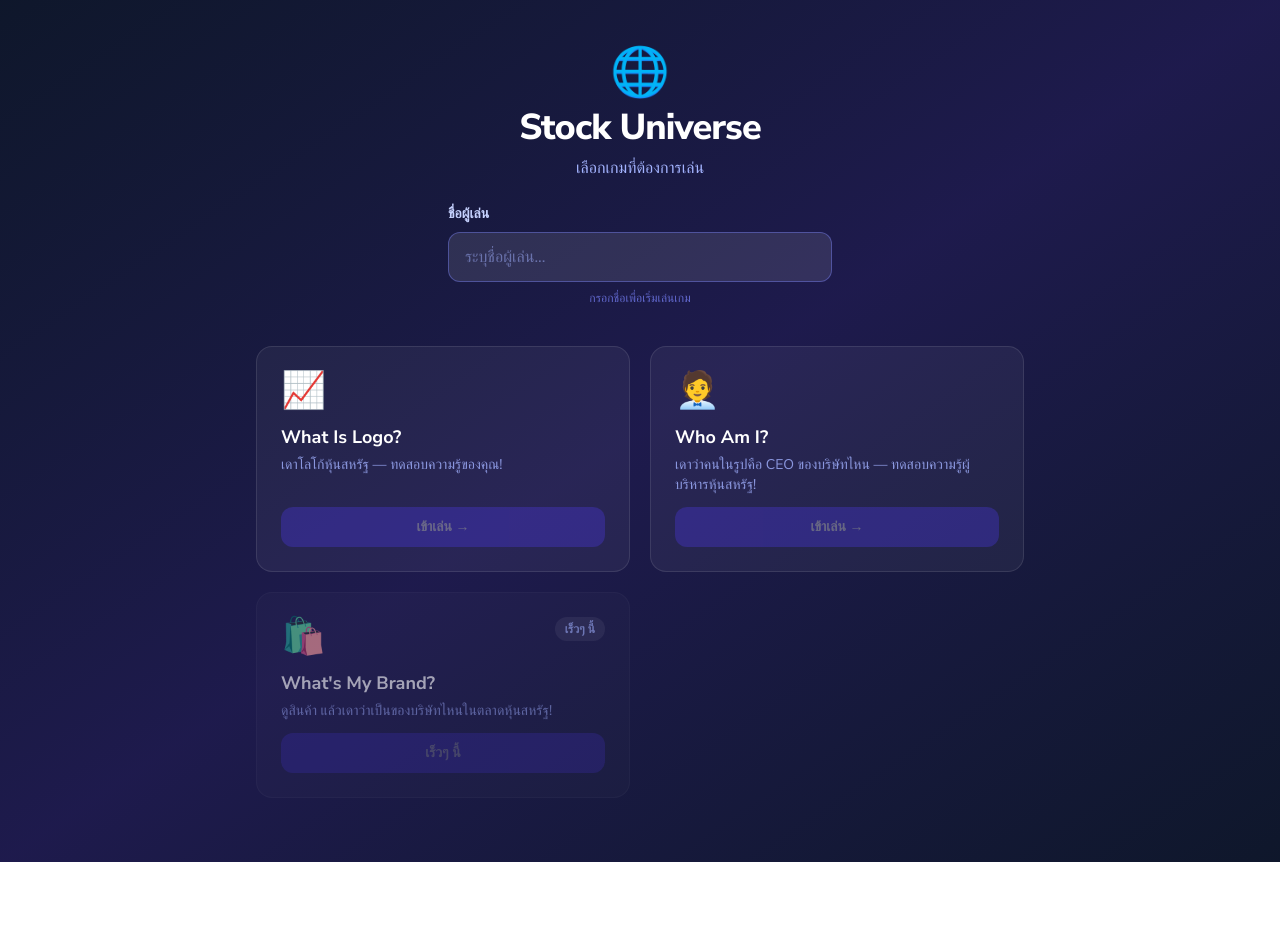
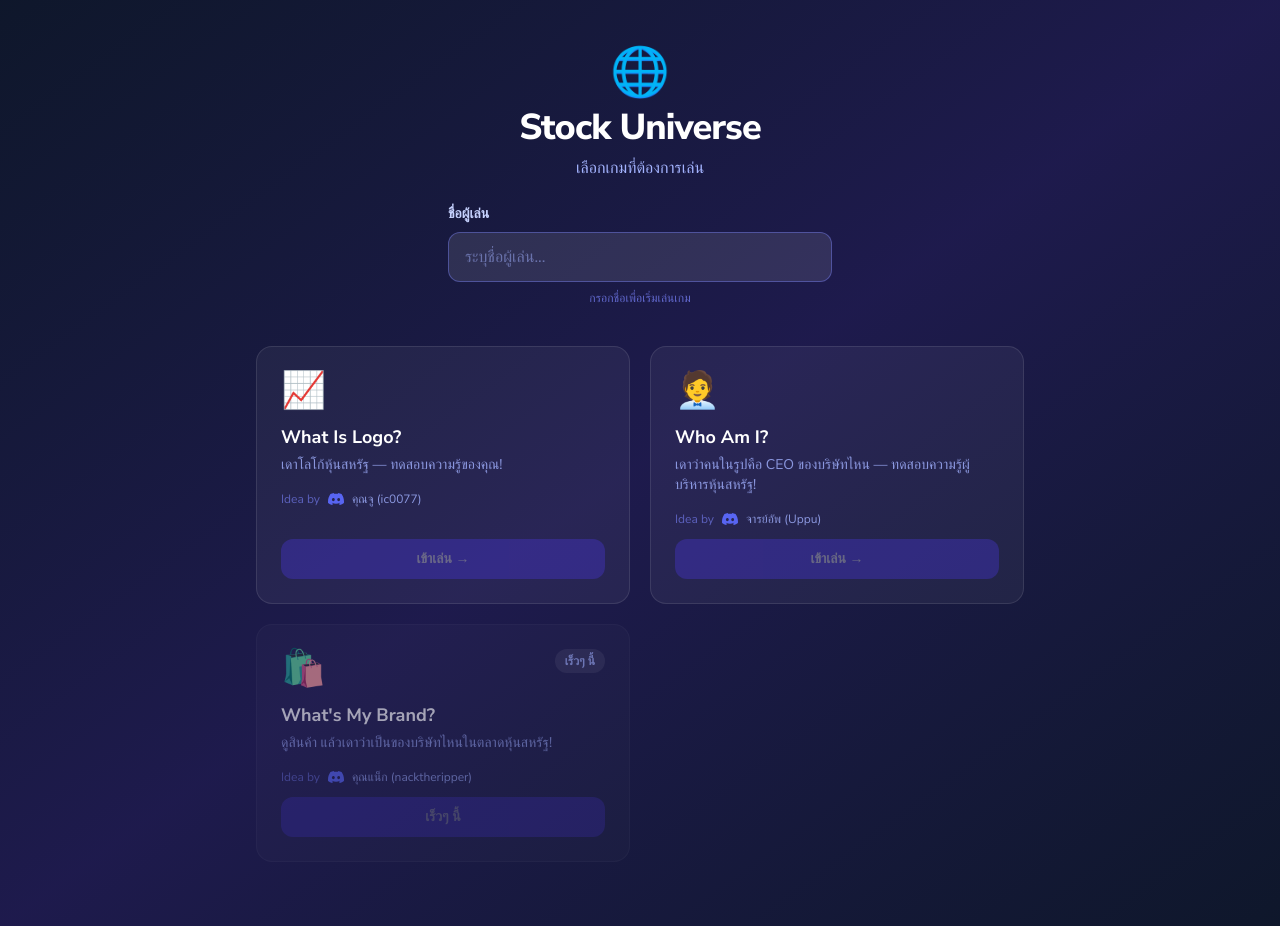
Before and after one commit to juonpkul/stock-us-portal, a React (Vite) app: page / in a window 1280 px wide. Before the commit the page ends 862 px from the top, so only its background shows below. Built offline with nearby package versions, Linux system fonts and the light colour scheme; a web font is replaced by a local one.

Commit message:
ีupdata idea

```diff
--- a/src/App.tsx
+++ b/src/App.tsx
@@ -9,8 +9,8 @@ interface Game {
   icon: string
   url: string
   comingSoon: boolean
+  ideaBy?: { name: string; avatar: string }
 }
-
 
 const gameList = games as Game[]
 
@@ -88,6 +88,15 @@ export default function App() {
                 <h2 className="text-white font-bold text-lg">{game.name}</h2>
                 <p className="text-indigo-300/80 text-sm mt-1">{game.description}</p>
               </div>
+              {game.ideaBy && (
+                <div className="flex items-center gap-2 pt-1">
+                  <span className="text-indigo-400/60 text-xs">Idea by</span>
+                  <svg className="w-4 h-4 flex-shrink-0" viewBox="0 0 127.14 96.36" fill="#5865F2" xmlns="http://www.w3.org/2000/svg">
+                    <path d="M107.7,8.07A105.15,105.15,0,0,0,81.47,0a72.06,72.06,0,0,0-3.36,6.83A97.68,97.68,0,0,0,49,6.83,72.37,72.37,0,0,0,45.64,0,105.89,105.89,0,0,0,19.39,8.09C2.79,32.65-1.71,56.6.54,80.21h0A105.73,105.73,0,0,0,32.71,96.36,77.7,77.7,0,0,0,39.6,85.25a68.42,68.42,0,0,1-10.85-5.18c.91-.66,1.8-1.34,2.66-2a75.57,75.57,0,0,0,64.32,0c.87.71,1.76,1.39,2.66,2a68.68,68.68,0,0,1-10.87,5.19,77,77,0,0,0,6.89,11.1A105.25,105.25,0,0,0,126.6,80.22h0C129.24,52.84,122.09,29.11,107.7,8.07ZM42.45,65.69C36.18,65.69,31,60,31,53s5-12.74,11.43-12.74S54,46,53.89,53,48.84,65.69,42.45,65.69Zm42.24,0C78.41,65.69,73.25,60,73.25,53s5-12.74,11.44-12.74S96.23,46,96.12,53,91.08,65.69,84.69,65.69Z"/>
+                  </svg>
+                  <span className="text-indigo-300/80 text-xs font-medium">{game.ideaBy.name}</span>
+                </div>
+              )}
               <button
                 disabled={!name.trim() || game.comingSoon}
                 onClick={() => handleEnterGame(game.url)}
--- a/src/data/games.json
+++ b/src/data/games.json
@@ -4,20 +4,32 @@
     "description": "เดาโลโก้หุ้นสหรัฐ — ทดสอบความรู้ของคุณ!",
     "icon": "📈",
     "url": "https://stock-us-what-is-logo.vercel.app",
-    "comingSoon": false
+    "comingSoon": false,
+    "ideaBy": {
+      "name": "คุณจู (ic0077)",
+      "avatar": "/image/ic0077.jpg"
+    }
   },
   {
     "name": "Who Am I?",
     "description": "เดาว่าคนในรูปคือ CEO ของบริษัทไหน — ทดสอบความรู้ผู้บริหารหุ้นสหรัฐ!",
     "icon": "🧑‍💼",
     "url": "https://stock-us-who-am-i.vercel.app",
-    "comingSoon": false
+    "comingSoon": false,
+    "ideaBy": {
+      "name": "จารย์อัพ (Uppu)",
+      "avatar": "/image/uppu.jpg"
+    }
   },
   {
     "name": "What's My Brand?",
     "description": "ดูสินค้า แล้วเดาว่าเป็นของบริษัทไหนในตลาดหุ้นสหรัฐ!",
     "icon": "🛍️",
     "url": "",
-    "comingSoon": true
+    "comingSoon": true,
+    "ideaBy": {
+      "name": "คุณแน็ก (nacktheripper)",
+      "avatar": "/image/nacktheripp.jpg"
+    }
   }
 ]
```
